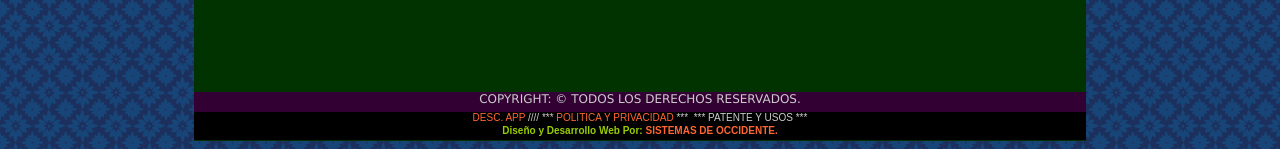
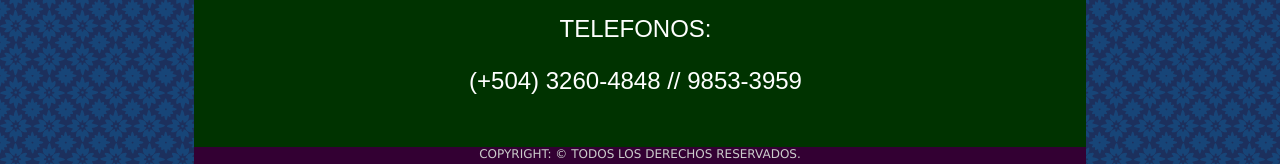
Before and after one commit to darwinmedia/MisioneraHonduras, a plain HTML site: page index.html in a window 1280 px wide. Shown: the part 2174-2338 px from the top of the page. Drawn offline with Linux system fonts and the light colour scheme; a script that the page names is missing.

Commit message:
Add files via upload

```diff
--- a/index.html
+++ b/index.html
@@ -288,7 +288,7 @@ a:active {
           <td></td>
         </tr>
         <tr>
-          <td height="48"></td>
+          <td height="58"></td>
           <td colspan="5" valign="top"><div align="justify"><span class="Estilo37">O puedes comunicarte con nosotros a nuestro correo electronico: <strong>misionerahonduras@gmail.com </strong></span></div></td>
           <td></td>
         </tr>
@@ -381,14 +381,26 @@ a:active {
           <td></td>
         </tr>
         <tr>
-          <td height="79"></td>
+          <td height="27"></td>
           <td></td>
+          <td colspan="3" valign="top"><div align="center">
+            <p class="Estilo37">TELEFONOS:</p>
+            <p class="Estilo37">(+504) 3260-4848 // 9853-3959 </p>
+          </div></td>
+          <td></td>
+          <td></td>
+        </tr>
+        <tr>
+          <td height="52"></td>
+          <td></td>
+          <td>&nbsp;</td>
           <td>&nbsp;</td>
           <td>&nbsp;</td>
           <td></td>
           <td></td>
-          <td></td>
         </tr>
+
+
 
 
 
```
